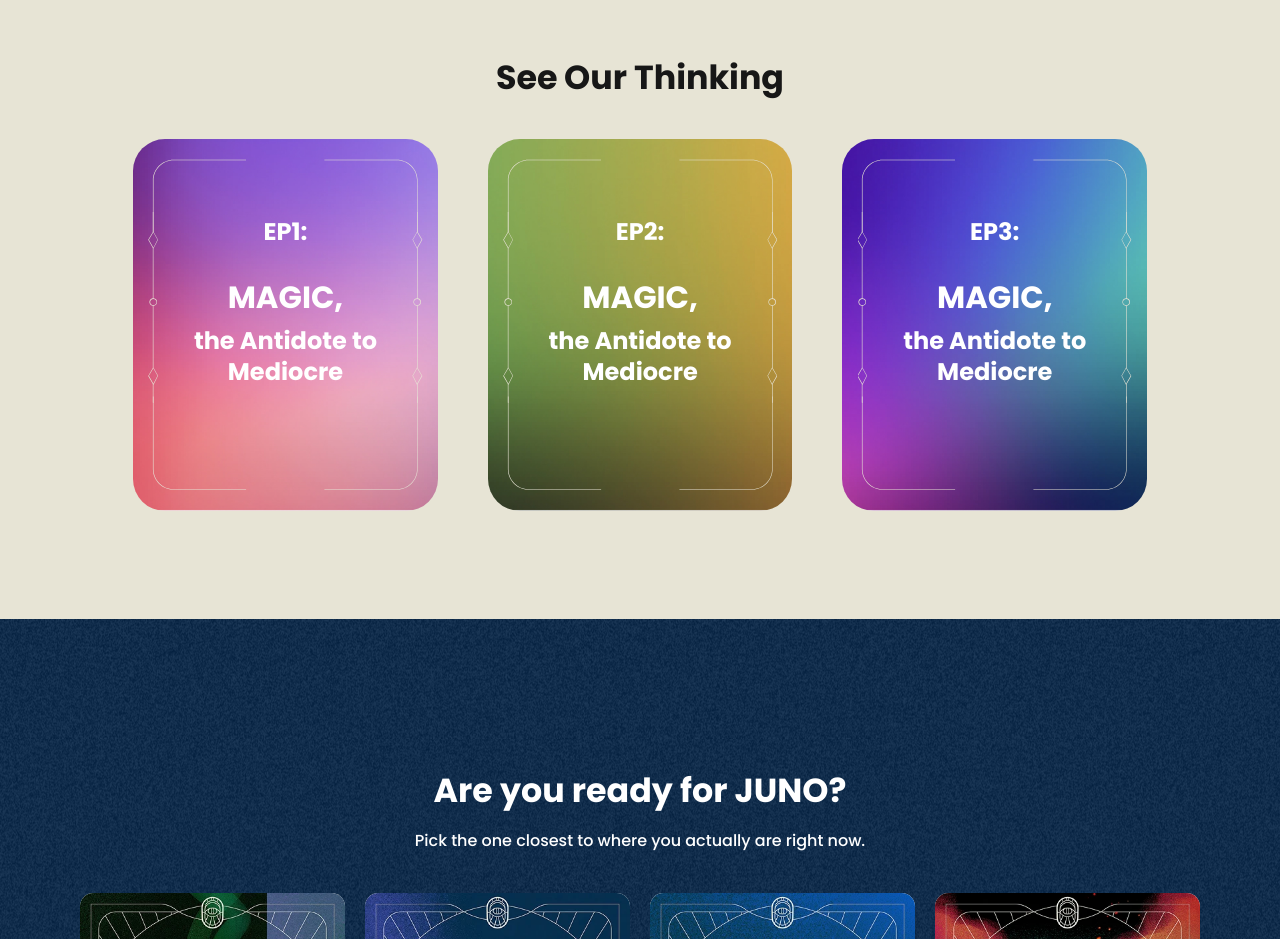
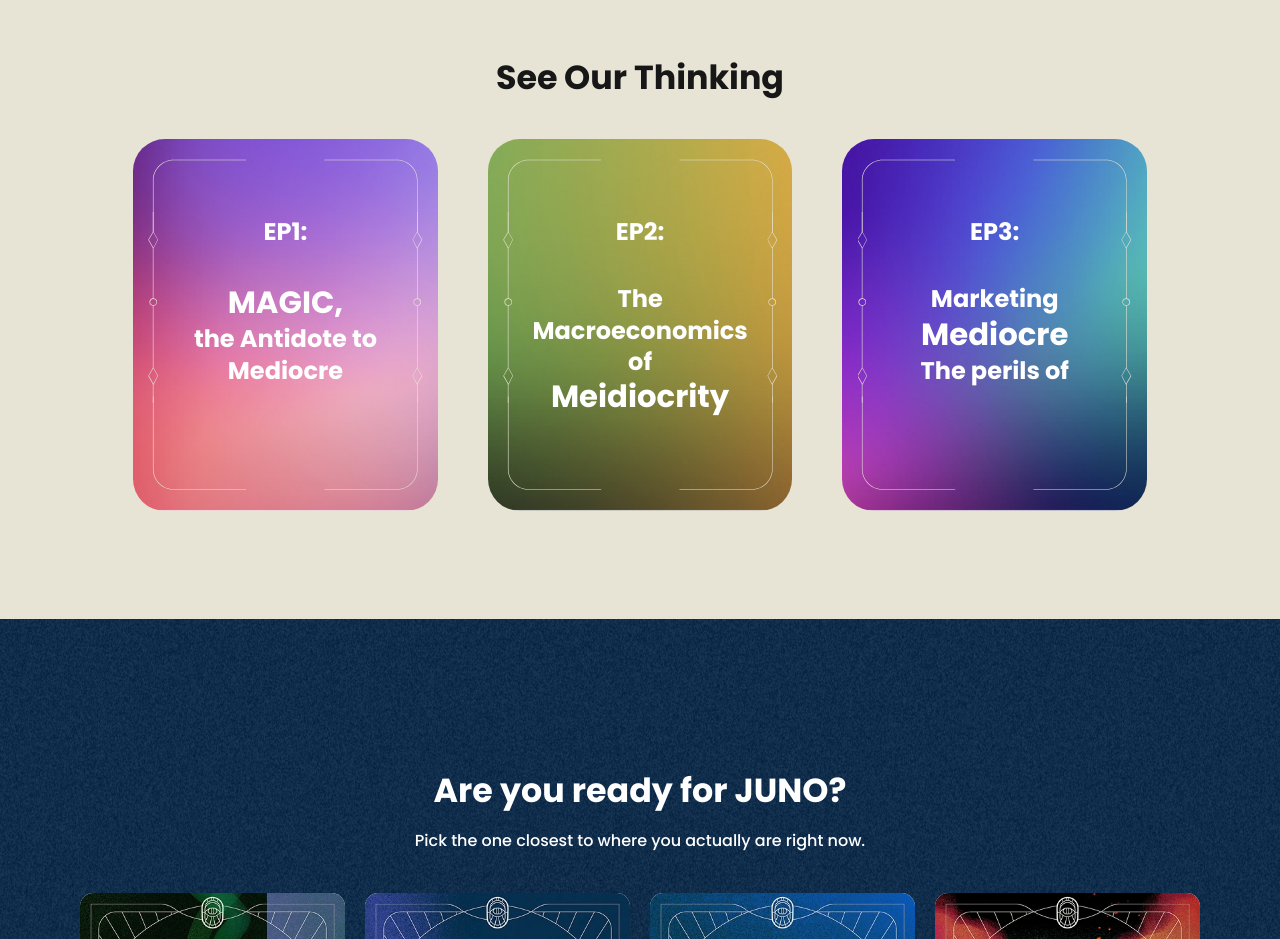
Before and after one commit to JunoVerse-Web/website, a Next.js app: page / in a window 1280 px wide. Shown: the part 1520-2459 px from the top of the page. Built offline with nearby package versions, Linux system fonts and the light colour scheme.

Commit message:
fix:  spritzer video, episodes reveal abit

```diff
--- a/app/(pages)/(dark)/our-creations/(portfolio)/spritzer/page.tsx
+++ b/app/(pages)/(dark)/our-creations/(portfolio)/spritzer/page.tsx
@@ -2,6 +2,7 @@
 import HeroBannerTitle from "@/app/components/portfolio/hero-banner-title";
 import MultiImageSection from "@/app/components/portfolio/multi-image-section";
 import SingleImageSection from "@/app/components/portfolio/single-image-section";
+import SingleVideoSection from "@/app/components/portfolio/single-video-section";
 import SmallDescriptionSection from "@/app/components/portfolio/small-description-section";
 import { getPortfolio } from "@/lib/content/getPage";
 import { getSeo } from "@/lib/seo/getSeo";
@@ -21,6 +22,8 @@
 		<>
 			<HeroBannerTitle content={content.hero} />
 			<DescriptionSection content={content.descriptionSection} />
+
+			<SingleVideoSection playbackId={"9Mr9g7SJGbZ3BtsGQQt02qWMQ4CfUwOSo66R14ULJSm8"} />
 			<MultiImageSection
 				images={content.galleryImages1}
 				layout="2-1"
--- a/app/components/pages/homepage/card-feeds-section.tsx
+++ b/app/components/pages/homepage/card-feeds-section.tsx
@@ -15,6 +15,7 @@
 import BlurText from "../../animations/BlurText";
 import { useRef } from "react";
 import { useTextFadeUpObserver } from "@/hooks/useTextFadeUpObserver";
+import clsx from "clsx";
 
 const gradients = [GradientOne, GradientTwo, GradientThree];
 
@@ -43,9 +44,9 @@
 			<div className="text-fade-up mt-4 lg:mt-[1.17vw]">
 				<Swiper
 					spaceBetween={10}
-					slidesPerView={2}
+					slidesPerView={2.2}
 					breakpoints={{
-						480: { slidesPerView: 2, spaceBetween: 20 },
+						480: { slidesPerView: 2.2, spaceBetween: 20 },
 						768: { slidesPerView: 2, spaceBetween: 30 },
 						1024: { slidesPerView: 3, spaceBetween: 40 },
 						1280: { slidesPerView: 3, spaceBetween: 50 },
@@ -76,11 +77,13 @@
 									scroll={false}
 									href={card.link.url}
 									target="_blank"
-									className="CardFeedHolder relative z-10 text-center px-[10%] max-[480px]:pt-[35%] pt-[30%] md:pt-[40%] lg:pt-[25%] grid justify-center place-content-start w-fill h-full"
+									className={clsx("title-pos-" + card.bigLetterPosition , "CardFeedHolder relative z-10 text-center px-[10%] max-[480px]:pt-[35%] pt-[30%] md:pt-[40%] lg:pt-[25%] grid justify-center place-content-start w-fill h-full")}
 								>
 									<span>{card.topTitle}</span>
 									<h3>{card.mainTitle}</h3>
 									<p>{card.description}</p>
+									<p>{card.bottomDescription}</p>
+
 								</Link>
 
 								{/* Card Frame */}
--- /dev/null
+++ b/app/components/portfolio/single-video-section.tsx
@@ -0,0 +1,52 @@
+"use client";
+
+import clsx from "clsx";
+import { useEffect, useRef } from "react";
+import gsap from "gsap";
+import { ScrollTrigger } from "gsap/ScrollTrigger";
+import MuxPlayer, { MuxPlayerRefAttributes } from "@mux/mux-player-react";
+
+gsap.registerPlugin(ScrollTrigger);
+
+export default function SingleVideoSection({ playbackId, className }: { playbackId: string; className?: string }) {
+	const sectionRef = useRef<HTMLDivElement>(null);
+	const playerRef = useRef<MuxPlayerRefAttributes>(null);
+
+	useEffect(() => {
+		const player = playerRef.current;
+		if (!player) return;
+
+		player.muted = true;
+
+		player.play()?.catch(() => {
+			const resume = () => {
+				player.play().catch(() => {});
+				window.removeEventListener("touchstart", resume);
+				window.removeEventListener("click", resume);
+			};
+			window.addEventListener("touchstart", resume, { once: true });
+			window.addEventListener("click", resume, { once: true });
+		});
+	}, []);
+
+	return (
+		<section className={clsx("px-4 md:px-8 lg:px-[2.34vw]", className)} ref={sectionRef}>
+			<div className="relative w-full aspect-[1920/690] overflow-hidden flex items-center justify-center pointer-events-none">
+				<MuxPlayer
+					ref={playerRef}
+					playbackId={playbackId}
+					streamType="on-demand"
+					autoPlay="muted" // Mux's own built-in "autoplay only if muted" handling
+					muted
+					loop
+					playsInline // critical on iOS — without this, Safari forces fullscreen takeover on play
+					preload="auto"
+					disablePictureInPicture
+					poster={`https://image.mux.com/${playbackId}/thumbnail.jpg?time=0`}
+					className="w-full h-full scale-160 origin-center single-video-section"
+					aria-hidden="true"
+				/>
+			</div>
+		</section>
+	);
+}
--- a/app/globals.css
+++ b/app/globals.css
@@ -174,11 +174,53 @@
 /* Card Feed Holder  */
 .CardFeedHolder h3 {
 	font-size: clamp(1.65rem, 2.4vw, 2.4vw) !important;
-	line-height: 1;
+	line-height: 1.3;
 	font-weight: 700;
 	margin-bottom: 0;
 	color: white;
-	margin-bottom: clamp(0.65rem, 0.83vw, 0.83vw);
+}
+
+.CardFeedHolder span {
+	order: 0 !important;
+}
+
+/* Letter Positions */
+.CardFeedHolder.title-pos-top h3 {
+	order: 1;
+}
+
+.CardFeedHolder.title-pos-top p:nth-child(3) {
+	order: 2;
+}
+
+.CardFeedHolder.title-pos-top p:nth-child(3) {
+	order: 3;
+}
+
+/* Letter Positions */
+.CardFeedHolder.title-pos-middle h3 {
+	order: 2;
+}
+
+.CardFeedHolder.title-pos-middle p:nth-child(3) {
+	order: 1;
+}
+
+.CardFeedHolder.title-pos-middle p:nth-child(3) {
+	order: 3;
+}
+
+/* Letter Positions */
+.CardFeedHolder.title-pos-bottom h3 {
+	order: 3;
+}
+
+.CardFeedHolder.title-pos-bottom p:nth-child(3) {
+	order: 1;
+}
+
+.CardFeedHolder.title-pos-bottom p:nth-child(3) {
+	order: 2;
 }
 
 .CardFeedHolder p,
@@ -206,10 +248,10 @@
 	background-size: cover;
 }
 
-section[data-section="portfolio-hero-section"] h1, section[data-section="portfolio-hero-section"] h1 * {
+section[data-section="portfolio-hero-section"] h1,
+section[data-section="portfolio-hero-section"] h1 * {
 	font-size: clamp(33px, 5.21vw, 5.21vw) !important;
 }
-
 
 /* Our World Page */
 main.our-world-page {
@@ -439,6 +481,14 @@
 	--controls: none;
 }
 
+.single-video-section {
+	--controls: "none";
+	--media-object-fit: "cover";
+	--media-object-position: "center";
+	width: "100%";
+	height: "100%";
+}
+
 /* Global */
 .text-fade-up {
 	opacity: 0;
@@ -453,19 +503,16 @@
 	transform: translateY(0);
 }
 
-.split-line-mask, .split-line {
+.split-line-mask,
+.split-line {
 	margin-bottom: 0 !important;
 }
-
-
-
 
 /* Philosophy Button */
 .philosophy-button {
 	padding: clamp(1rem, 0.833vw, 0.833vw) clamp(1.25rem, 1.67vw, 1.67vw);
 	padding-right: clamp(1.2rem, 2.67vw, 2.67vw);
 }
-
 
 /* Media Queries */
 @media (max-width: 1024px) {
--- a/content/pages/home.json
+++ b/content/pages/home.json
@@ -47,6 +47,8 @@
 				"topTitle": "EP1:",
 				"mainTitle": "MAGIC,",
 				"description": "the Antidote to Mediocre",
+				"bottomDescription": "",
+				"bigLetterPosition": "top",
 				"link": {
 					"name": "Read More",
 					"url": "https://www.linkedin.com/posts/themagicmakers_defying-the-status-quo-means-defying-okay-activity-7209760408776163329-sfBC/?utm_source=share&utm_medium=member_desktop"
@@ -54,8 +56,10 @@
 			},
 			{
 				"topTitle": "EP2:",
-				"mainTitle": "MAGIC,",
-				"description": "the Antidote to Mediocre",
+				"mainTitle": "Meidiocrity",
+				"description": "The Macroeconomics of",
+				"bottomDescription": "",
+				"bigLetterPosition": "bottom",
 				"link": {
 					"name": "Read More",
 					"url": "https://www.linkedin.com/posts/we-passed-the-tipping-point-ages-ago-how-ugcPost-7218974267873378304-do6C/?utm_source=share&utm_medium=member_desktop"
@@ -63,20 +67,13 @@
 			},
 			{
 				"topTitle": "EP3:",
-				"mainTitle": "MAGIC,",
-				"description": "the Antidote to Mediocre",
+				"mainTitle": "Mediocre",
+				"description": "The perils of",
+				"bottomDescription": "Marketing",
+				"bigLetterPosition": "middle",
 				"link": {
 					"name": "Read More",
 					"url": "https://www.linkedin.com/posts/weve-got-99-problems-and-your-latest-marketing-ugcPost-7232701452182241280-FRD4/?utm_source=share&utm_medium=member_desktop"
-				}
-			},
-			{
-				"topTitle": "EP4:",
-				"mainTitle": "MAGIC,",
-				"description": "the Antidote to Mediocre",
-				"link": {
-					"name": "Read More",
-					"url": "https://junoverse.io/future-of-commerce"
 				}
 			}
 		]
--- a/types/global-types.ts
+++ b/types/global-types.ts
@@ -33,6 +33,8 @@
 	topTitle: string;
 	mainTitle: string;
 	description: string;
+	bottomDescription: string;
+	bigLetterPosition: "top" | "middle" |"bottom";
 	link: Link;
 }
 
@@ -49,9 +51,6 @@
 	checkboxFields: CheckboxFieldType[];
 	radioFields: RadioFieldType[];
 };
-
-
-
 
 // Form
 export type FormData = {
```
